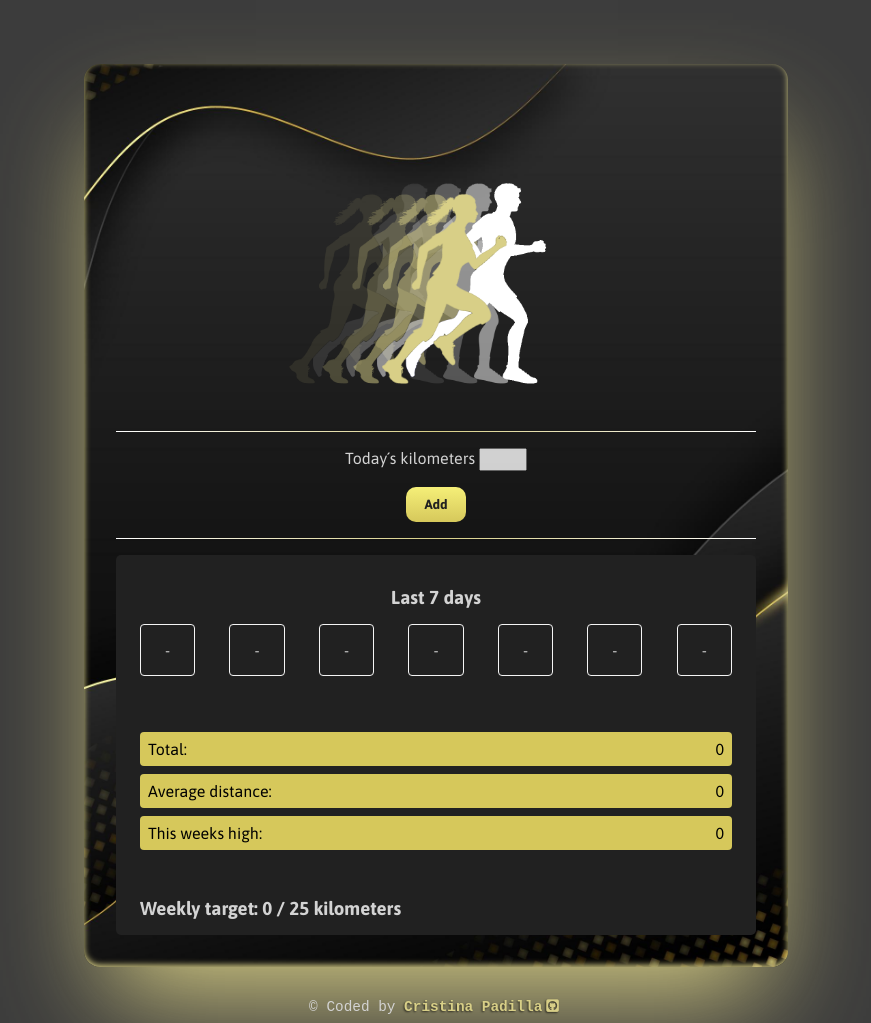
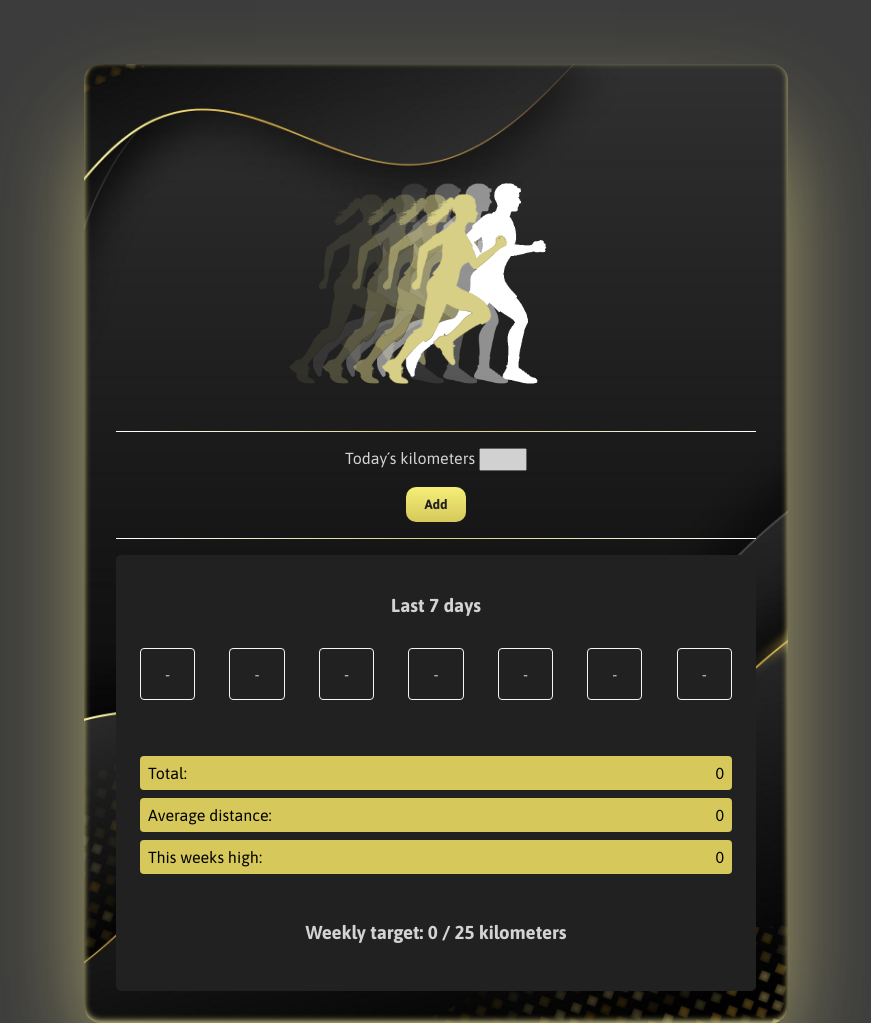
Before and after one commit to Mama-simba/running-tracker, a plain HTML site: page index.html in a window 1280 px wide. Shown: the top 1023 px of the page, without its empty margins (204-1075 px from the left). Drawn offline with Linux system fonts and the light colour scheme.

Commit message:
Weekly target padding

```diff
--- a/styles.css
+++ b/styles.css
@@ -101,7 +101,7 @@ box-shadow: rgba(247, 245, 245, 0.918) 0px 2px 8px 0px;
 
 .entriesWrapper h3 {
   text-align: center;
-  padding: 1rem 0;
+  padding: 1.5rem 0 2rem 0;
 }
 
 ul {
@@ -139,9 +139,12 @@ li {
 
 
 
+/* WEEKLY TARGET */
 
-
-
+.progress h3 {
+  text-align: center;
+  padding-bottom: 2rem;
+}
 
 
 
```
Also changed, not shown: index.html (+0 -5 lines).
